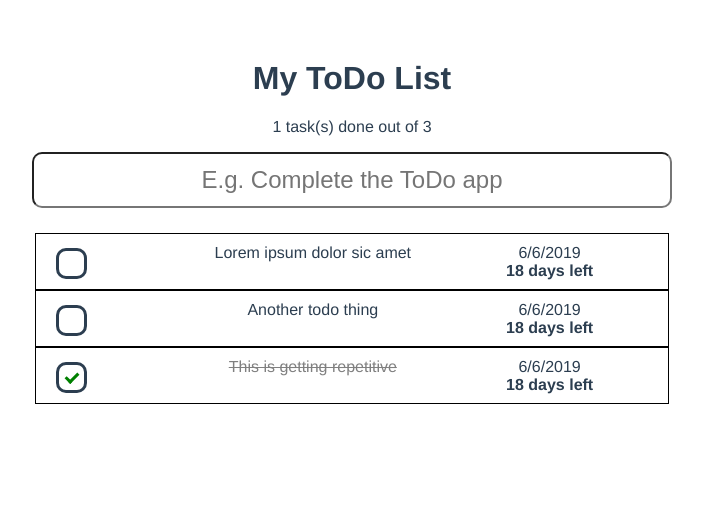
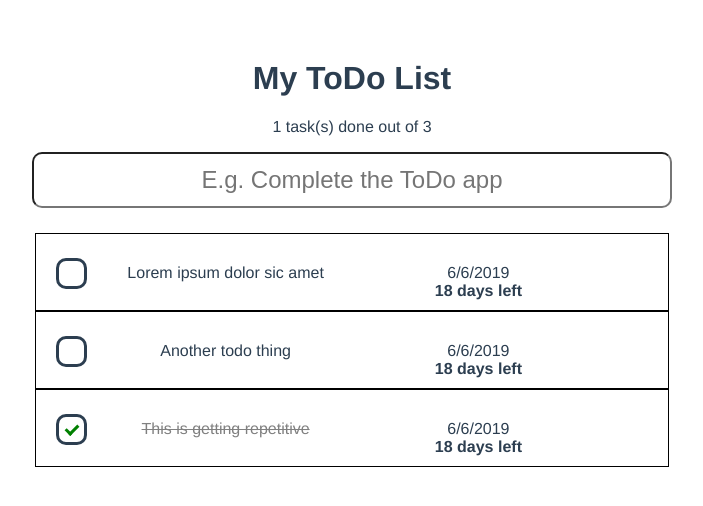
Before and after one commit to TimP4w/ToDo-frontend-JLS, a Vue app: page / in a window 1280 px wide. Shown: the top 506 px of the page, without its empty margins (288-991 px from the left). Built offline with nearby package versions, Linux system fonts and the light colour scheme.

Commit message:
Task3, 4 & 5

```diff
--- a/src/components/Todo.vue
+++ b/src/components/Todo.vue
@@ -1,10 +1,11 @@
 <template>
-<div class="task" @mouseover="toggleRemove" @mouseout="hideRemove">
+<div class="task" @mouseover="showRemove" @mouseout="hideRemove">
   <div class="done-box">
     <label class="check">
       <input type="checkbox"
            id="isDone"
-           v-model="status">
+           v-model="status"
+           @click="updateTask">
       <span class="task-check"> </span>
     </label>
   </div>
@@ -22,7 +23,9 @@
     </div>
   </div>
   <div class="remove">
-    <div :class="{'hidden' : !showRemove}"><i class="fas fa-trash"></i></div>
+    <div :class="{'hidden' : !toggleRemove}" @click="removeTask">
+      <i class="fas fa-trash"></i>
+    </div>
   </div>
 </div>
 
@@ -35,11 +38,12 @@ export default {
     id: Number,
     description: String,
     date: Date,
-    status: Boolean
+    status: Boolean,
+    index: Number
   },
   data: function () {
     return {
-      showRemove: false,
+      toggleRemove: false,
     }
   },
   filters: {
@@ -53,11 +57,17 @@ export default {
     }
   },
   methods: {
-    toggleRemove() {
-      this.showRemove = true;
+    showRemove() {
+      this.toggleRemove = true;
     },
     hideRemove() {
-      this.showRemove = false;
+      this.toggleRemove = false;
+    },
+    updateTask() {
+      this.$emit("task-updated", {id: this.id, status: !this.status});
+    },
+    removeTask() {
+      this.$emit("task-deleted", {id: this.id});
     }
 
   }
@@ -66,11 +76,14 @@ export default {
 
 <!-- Add "scoped" attribute to limit CSS to this component only -->
 <style scoped>
+
+/* https://www.w3schools.com/howto/howto_css_custom_checkbox.asp */
 .check {
   display: block;
   position: relative;
   cursor: pointer;
   border-radius: 10px;
+  top: 10px;
 }
 
 .check input {
@@ -122,6 +135,9 @@ export default {
   border-style: solid;
   width: 50%;
   height: 35px;
+  content: "";
+  clear: both;
+  display: table;
 }
 
 .done-box {
@@ -132,7 +148,9 @@ export default {
 .description {
   width: 60%;
   float: left;
-  padding-left: 40px;
+  content: "";
+  clear: both;
+  display: table;
 }
 
 .date {
@@ -146,7 +164,7 @@ export default {
 
 .remove {
   width: 10%;
-  float: left;
+  float: right;
 }
 
 .done{
--- a/src/components/Todolist.vue
+++ b/src/components/Todolist.vue
@@ -7,24 +7,33 @@
       </p>
     </div>
     <form class="newTask" v-on:submit.prevent="addNewTask">
-      <input id="input"
-          type="text"
-          class="input-todo"
-          v-model="newTask"
-          placeholder="E.g. Complete the ToDo app">
+        <input id="description"
+            type="text"
+            class="input-todo"
+            v-model="newTask"
+            placeholder="E.g. Complete the ToDo app">
     </form>
+    <div v-if="tasksCount == 0">
+      <h2> There are no tasks yet </h2>
+      <span> Start by adding one </span>
+
+    </div>
     <ToDo v-for="task in toDoTasks"
         v-bind:id="task.id"
         v-bind:date="task.date"
         v-bind:description="task.desc"
         v-bind:status="task.status"
-        v-bind:key="task.id"> {{ task.desc }} </ToDo>
+        v-bind:key="task.id"
+        @task-updated="updateTask"
+        @task-deleted="removeTask"> {{ task.desc }} </ToDo>
     <ToDo v-for="task in doneTasks"
         v-bind:id="task.id"
         v-bind:date="task.date"
         v-bind:description="task.desc"
         v-bind:status="task.status"
-        v-bind:key="task.id"> {{ task.desc }} </ToDo>
+        v-bind:key="task.id"
+        @task-updated="updateTask"
+        @task-deleted="removeTask"> {{ task.desc }} </ToDo>
   </div>
 </template>
 
@@ -47,45 +56,87 @@ export default {
       todoList: [],
       tasksCount: 0,
       tasksDoneCount: 0,
+
     }
   },
   mounted() {
-    //Make GET request to retrieve data
+
+    //TODO Make GET request to retrieve data
 
     let date = new Date('7/13/2019');
     this.todoList = [
-        {id: 0, desc: "Lorem ipsum dolor sic amet", status: false, date: date},
-        {id: 1, desc: "Another todo thing", status: false, date: date},
-        {id: 2, desc: "This is getting repetitive", status: true, date: date},
+        {id: 12, desc: "Lorem ipsum dolor sic amet", status: false, date: date},
+        {id: 34, desc: "Another todo thing", status: false, date: date},
+        {id: 56, desc: "This is getting repetitive", status: true, date: date},
       ];
 
+    // Initialize counters
     this.tasksCount = this.todoList.length;
-    this.tasksDoneCount = this.todoList.filter(function(task) {return task.status === true}).length;
+    this.tasksDoneCount = this.todoList.filter(function(task) {return task.status === true}).length; // count every task with status true (=done)
   },
   computed: {
-    doneTasks: function () {
+    /*                                                                    *
+    *       Returns a list with the tasks with status == true             *
+    *                                                                     */
+    doneTasks() {
       return this.todoList.filter(function(task) {
         return task.status === true
       });
     },
-    toDoTasks: function () {
+    /*                                                                    *
+    *       Returns a list with the tasks with status == false            *
+    *                                                                     */
+    toDoTasks() {
       return this.todoList.filter(function(task) {
         return task.status !== true
       });
     }
   },
   methods: {
+    /*                                                                    *
+    *       Add a new Task to the list with date +5 days                  *
+    *                                                                     */
     addNewTask() {
+      let date = new Date();
+      date.setDate(date.getDate() + 5);
       this.todoList.push({
         id: this.nextId++,
         desc: this.newTask,
         status: false,
-        date: new Date()
+        date: date,
       })
 
       this.newTask = "";
+      this.tasksCount++;
+    },
+    /*                                                                                  *
+    *       Remove task from list by id (got via event) and decrement counters         *
+    *                                                                                 */
+    // TODO API
+    removeTask(task) {
+
+      this.todoList.splice(this.todoList.findIndex((task2) => task.id === task2.id), 1);
+
+      this.tasksCount--;
+      this.tasksDoneCount = this.doneTasks.length;
+
+
+    },
+    /*                                                                                  *
+    *       Update task from list by id (got via event) and decrement counters         *
+    *       or increment, based on status.                                             *
+    *                                                                                 */
+    // TODO API
+    updateTask(task) {
+      if (task.status === true) {
+        this.tasksDoneCount++
+      } else {
+        this.tasksDoneCount--;
+      }
+      this.todoList[this.todoList.findIndex((task2) => task.id === task2.id)].status = task.status;
     }
-  }
+  },
+
 }
 </script>
 
@@ -106,7 +157,17 @@ a {
   color: #42b983;
 }
 
+.addTaskDescription {
+  float: left;
+}
 
+.dueTo {
+  float: right;
+}
+
+.hidden {
+  display: none;
+}
 
 .input-todo {
   width: 50%;
@@ -118,7 +179,11 @@ a {
 }
 
 .newTask input[type=text]:hover {
-  background: rgba(128, 128, 128, 0.253);
+  background: rgba(207, 201, 201, 0.253);
+}
+
+.datepicker {
+  margin-left: 25px;
 }
 
 </style>
```
